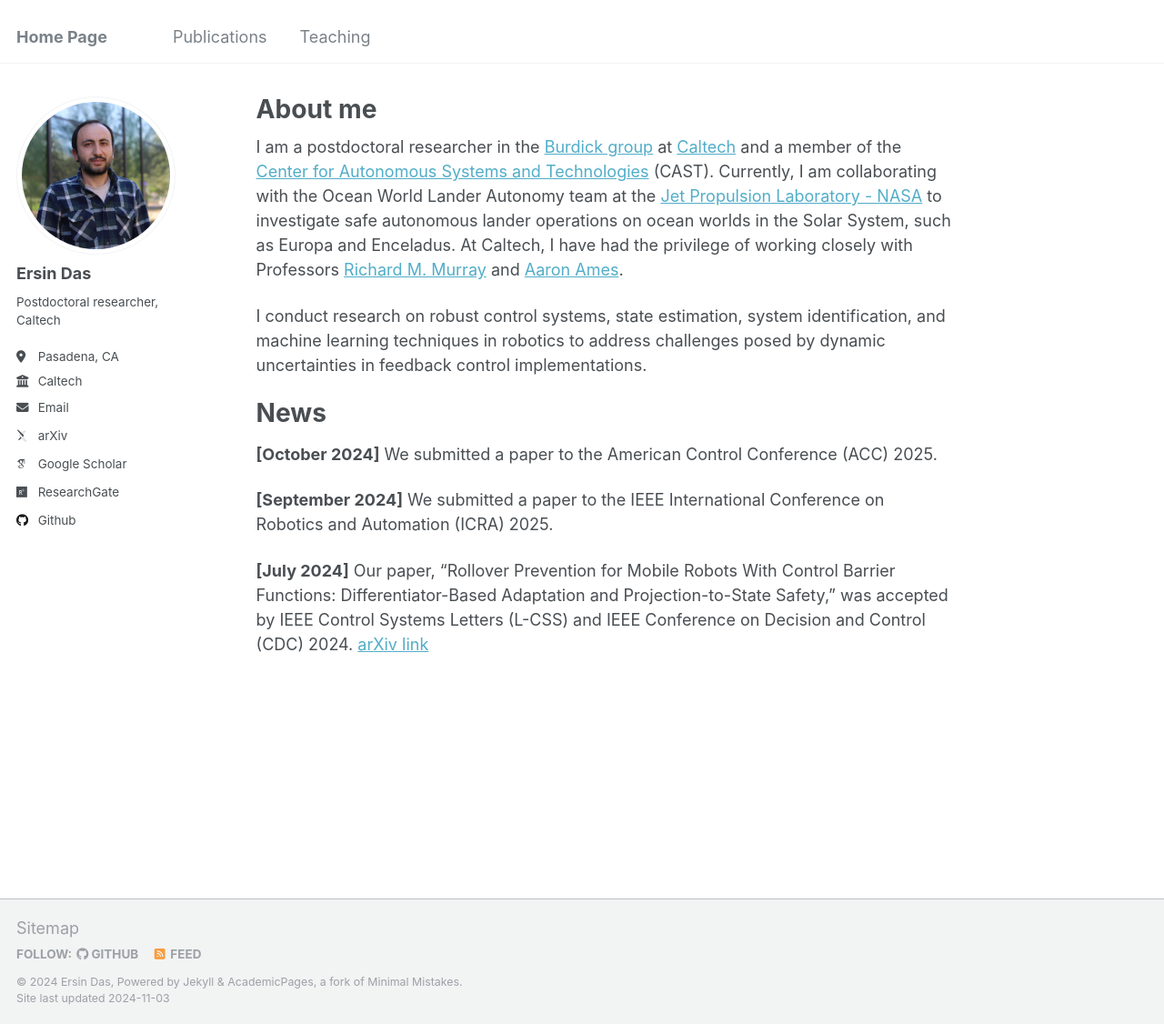
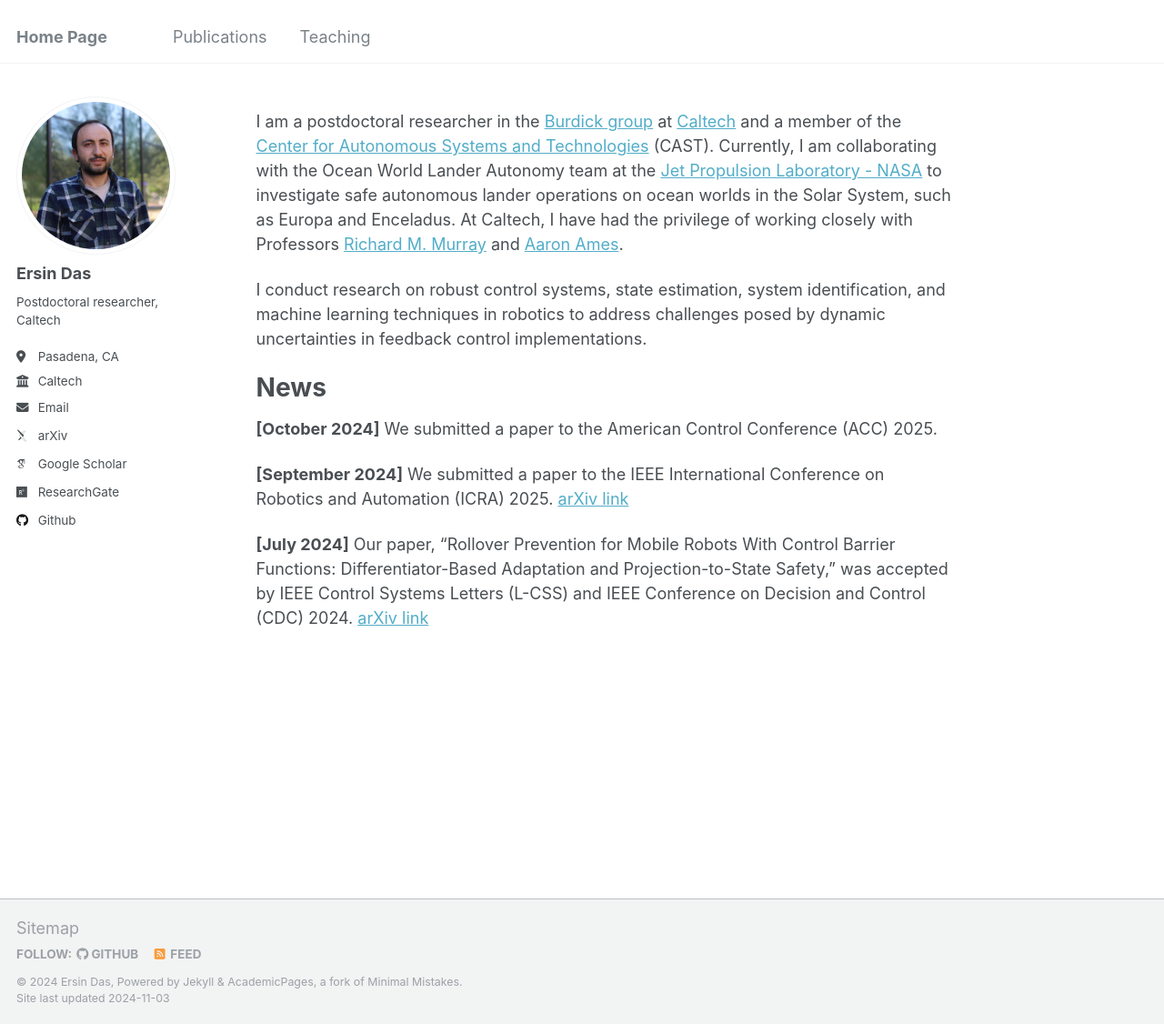
Before and after one commit to ersindas/ersindas.github.io, a Jekyll site: the page built from _pages/about.md, in a window 1280 px wide and 1126 px high. Shown: the whole window at 91% size. Built offline with Jekyll 4.4.1, drawn with Linux system fonts in a browser that asks for light colours; some web fonts are replaced.

Commit message:
Update about.md

```diff
--- a/_pages/about.md
+++ b/_pages/about.md
@@ -1,6 +1,6 @@
 ---
 permalink: /
-title: "About me"
+title: ""
 author_profile: true
 redirect_from:
   - /about/
@@ -15,7 +15,7 @@ News
 ======
 **[October 2024]** We submitted a paper to the American Control Conference (ACC) 2025.
 
-**[September 2024]** We submitted a paper to the IEEE International Conference on Robotics and Automation (ICRA) 2025.
+**[September 2024]** We submitted a paper to the IEEE International Conference on Robotics and Automation (ICRA) 2025. [arXiv link](https://arxiv.org/pdf/2409.10802)
 
 **[July 2024]** Our paper, "Rollover Prevention for Mobile Robots With Control Barrier Functions: Differentiator-Based Adaptation and Projection-to-State Safety," was accepted by IEEE Control Systems Letters (L-CSS) and IEEE Conference on Decision and Control (CDC) 2024. [arXiv link](https://arxiv.org/pdf/2403.08916)
 
```
